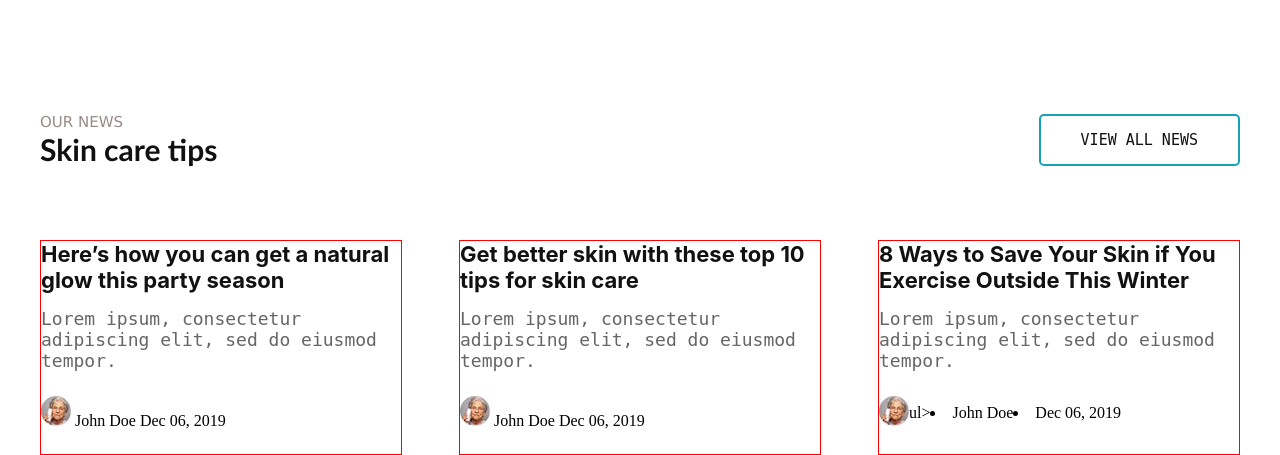
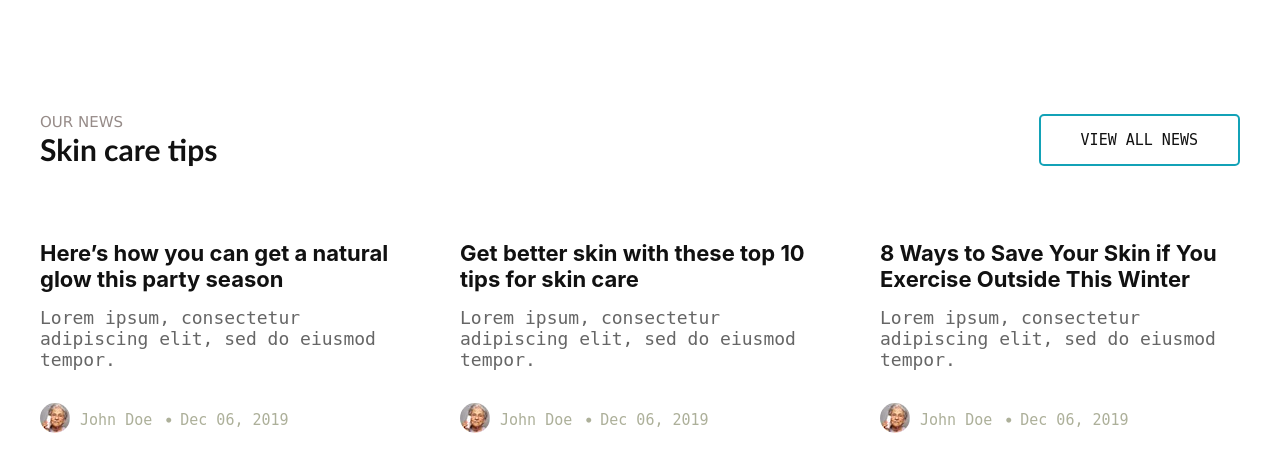
Before and after one commit to ElgunIsfendiyarli/layihe, a PHP site: page / in a window 1280 px wide. Shown: the part 3778-4233 px from the top of the page. After the commit the page ends 4211 px from the top, so only its background shows below. Run offline with PHP 8.4, Linux system fonts and the light colour scheme; some libraries are stand-ins or nearby versions.

Commit message:
18.06.21

```diff
--- a/index.css
+++ b/index.css
@@ -792,7 +792,6 @@
 .exercise{
     width: 360px;
     height: 213px;
-    border: 1px solid red;
 }
 .exercise a{
     font-family:-apple-system, BlinkMacSystemFont, 'Segoe UI', Roboto, Oxygen, Ubuntu, Cantarell, 'Open Sans', 'Helvetica Neue', sans-serif;
@@ -811,22 +810,52 @@
     margin-top: 15px;
     margin-bottom: 25px;
 }
-.kot{
-    display: flex;
-    align-items: center;
+.exercise ul{
+    position: relative;
 }
 .exercise ul li {
     display: inline-block;
+    font-family: monospace;
+    color: #ADB09A;
+    font-size: 15px;
 }
 .exercise ul li img{
     border-radius: 50%;
 }
+.ic_po{
+    position: absolute;
+    top: 7px;
+}
+.exercise ul  i{
+    font-size: 5px;
+}
+.exercise ul li{
+    margin-left: 10px;
+}
+.exercise ul li div{
+    height: 10px;
+    display: flex;
+    align-items: flex-start;
+}
+.exercise .tor img{
+    border-radius: 50%;
+}
+.tor{
+    display: flex;
+    height: 50px;
+    align-items: center;
+}
+
 
 /* media queries start */
 
 @media screen and (max-width: 1268px) {
     .wrapper {
         max-width: 1000px;
+    }
+    .exercise{
+        width: 290px;
+        height: 262px;
     }
 }
 @media screen and (max-width: 1270px) {
--- a/index.html
+++ b/index.html
@@ -382,32 +382,47 @@
                <div class="exercise">
                   <a href="">Here’s how you can get a natural glow this party season</a>
                   <p>Lorem ipsum, consectetur adipiscing elit, sed do eiusmod tempor.</p>
+                  <div class="tor">
+                     <div class="i_mage"><img src="img/xblog-author.jpg" alt=""></div>
+                     <div>
                         <ul>
-                     <li><img src="img/xblog-author.jpg" alt=""></li>
                            <li>John Doe</li>
+                           <li><div class="ic_po"><i class="fas fa-circle"></i></div></li>
                            <li>Dec 06, 2019</li>
                         </ul>
+                     </div>
+                  </div>
+
                </div>
                <div class="exercise">
                   <a href="">Get better skin with these top 10 tips for skin care</a>
                   <p>Lorem ipsum, consectetur adipiscing elit, sed do eiusmod tempor.</p>
+                  <div class="tor">
+                     <div class="i_mage"><img src="img/xblog-author.jpg" alt=""></div>
+                     <div>
                         <ul>
-                     <li><img src="img/xblog-author.jpg" alt=""></li>
-                     <li class="rr">John Doe</li>
-                     <li class="rr">Dec 06, 2019</li>
-                  </ul>
-               </div>
-               <div class="exercise">
-                  <a href="">8 Ways to Save Your Skin if You Exercise Outside This Winter</a>
-                  <p>Lorem ipsum, consectetur adipiscing elit, sed do eiusmod tempor.</p>
-               <div class="kot">
-                  <ul>
-                     <li><img src="img/xblog-author.jpg" alt=""></li>
-                  </ul>ul>
                            <li>John Doe</li>
+                           <li><div class="ic_po"><i class="fas fa-circle"></i></div></li>
                            <li>Dec 06, 2019</li>
                         </ul>
                      </div>
+                  </div>
+
+               </div>
+               <div class="exercise mar_up">
+                  <a href="">8 Ways to Save Your Skin if You Exercise Outside This Winter</a>
+                  <p>Lorem ipsum, consectetur adipiscing elit, sed do eiusmod tempor.</p>
+                  <div class="tor">
+                     <div class="i_mage"><img src="img/xblog-author.jpg" alt=""></div>
+                     <div>
+                        <ul>
+                           <li>John Doe</li>
+                           <li><div class="ic_po"><i class="fas fa-circle"></i></div></li>
+                           <li>Dec 06, 2019</li>
+                        </ul>
+                     </div>
+                  </div>
+
                </div>
             </div>
          </div>
```
Also changed, not shown: other parts of index.css (+41 -0 lines). Lines whose indentation alone changed are shown as unchanged.
